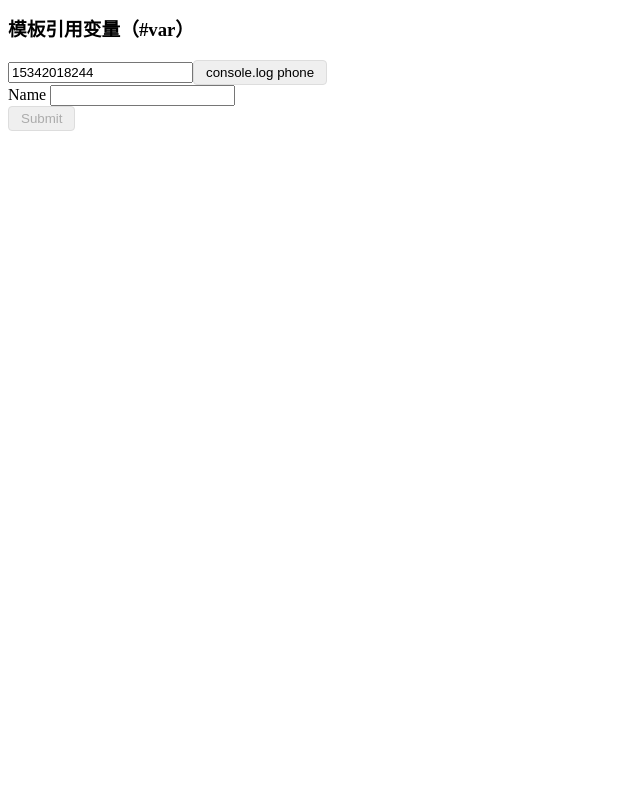
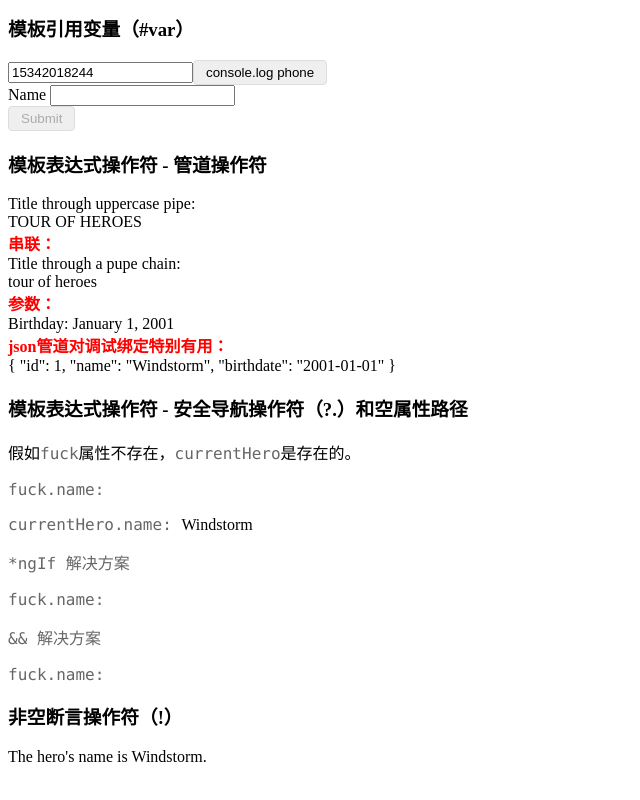
Before and after one commit to JimmyGuu/demos, an Angular app in the folder 01_learn/angular-learn-doc-eg/displaying-data/: page / in a window 1280 px wide. Shown: the part 2712-3512 px from the top of the page, without its empty margins (0-640 px from the left). Before the commit the page ends 3391 px from the top, so only its background shows below. Built offline with nearby package versions, Linux system fonts and the light colour scheme.

Commit message:
ng learn displaying-data finished.

```diff
--- a/01_learn/angular-learn-doc-eg/displaying-data/src/app/app.component.html
+++ b/01_learn/angular-learn-doc-eg/displaying-data/src/app/app.component.html
@@ -166,10 +166,44 @@ Pick ur favorite hero:
 </div>
 
 
+<h3>模板表达式操作符 - 管道操作符</h3>
+<div>
+    Title through uppercase pipe: <br> {{ title | uppercase }}
+</div>
+
+<strong>串联：</strong>
+<div>
+    Title through a pupe chain: <br> {{ title | uppercase | lowercase }}
+</div>
+
+<strong>参数：</strong>
+<div class="">
+    Birthday: {{ currentHero?.birthdate | date: 'longDate' }}
+</div>
+
+<strong>json管道对调试绑定特别有用：</strong>
+<div class="">
+    {{ currentHero | json }}
+</div>
+
+
+<h3>模板表达式操作符 - 安全导航操作符（?.）和空属性路径</h3>
+假如<code>fuck</code>属性不存在，<code>currentHero</code>是存在的。
+<p><code>fuck.name: </code><span>{{ fuck?.name }}</span></p>
+<p><code>currentHero.name: </code><span>{{ currentHero.name }}</span></p>
+
+<code>*ngIf 解决方案</code>
+<p><code>fuck.name: </code><span *ngIf="fuck">{{ fuck.name }}</span></p>
+
+<code>&& 解决方案</code>
+<p><code>fuck.name: </code><span>{{ fuck && fuck.name }}</span></p>
 
 
 
-
+<h3>非空断言操作符（!）</h3>
+<div *ngIf="hero">
+    The hero's name is {{ hero!.name }}.
+</div>
 
 
 
--- a/01_learn/angular-learn-doc-eg/displaying-data/src/app/app.component.ts
+++ b/01_learn/angular-learn-doc-eg/displaying-data/src/app/app.component.ts
@@ -19,11 +19,11 @@ export class AppComponent implements OnInit {
 	myHero: Hero;
 	// heroes = ['Windstorm', 'Vencent', 'Bombasto', 'Magneta', 'Tornado',]
 	heroes = [
-		new Hero(1, 'Windstorm'),
-		new Hero(2, 'Vencent'),
-		new Hero(3, 'Bombasto'),
-		new Hero(4, 'Magneta'),
-		new Hero(5, 'Tornado')
+		new Hero(1, 'Windstorm', '2001-01-01'),
+		new Hero(2, 'Vencent', '2001-01-02'),
+		new Hero(3, 'Bombasto', '2001-01-03'),
+		new Hero(4, 'Magneta', '2001-01-04'),
+		new Hero(5, 'Tornado', '2001-01-05')
 	];
 	// 上下文命名冲突测试
 	hero = this.heroes[0];
@@ -137,7 +137,7 @@ export class AppComponent implements OnInit {
 		console.log(phone);
 	}
 
-	submitHero: Hero = new Hero(null, '');
+	submitHero: Hero = new Hero(null, '', '');
 	submitMessage: string;
 	onSubmit(hero): void {
 		console.log(hero.form.value);
--- a/01_learn/angular-learn-doc-eg/displaying-data/src/app/hero.ts
+++ b/01_learn/angular-learn-doc-eg/displaying-data/src/app/hero.ts
@@ -1,6 +1,7 @@
 export class Hero {
 	constructor(
 		public id: number,
-		public name: string
+		public name: string,
+		public birthdate: string
 	) { }
 }
```
Also changed, not shown: 2 other files (tests, documents, lock files or other folders).
